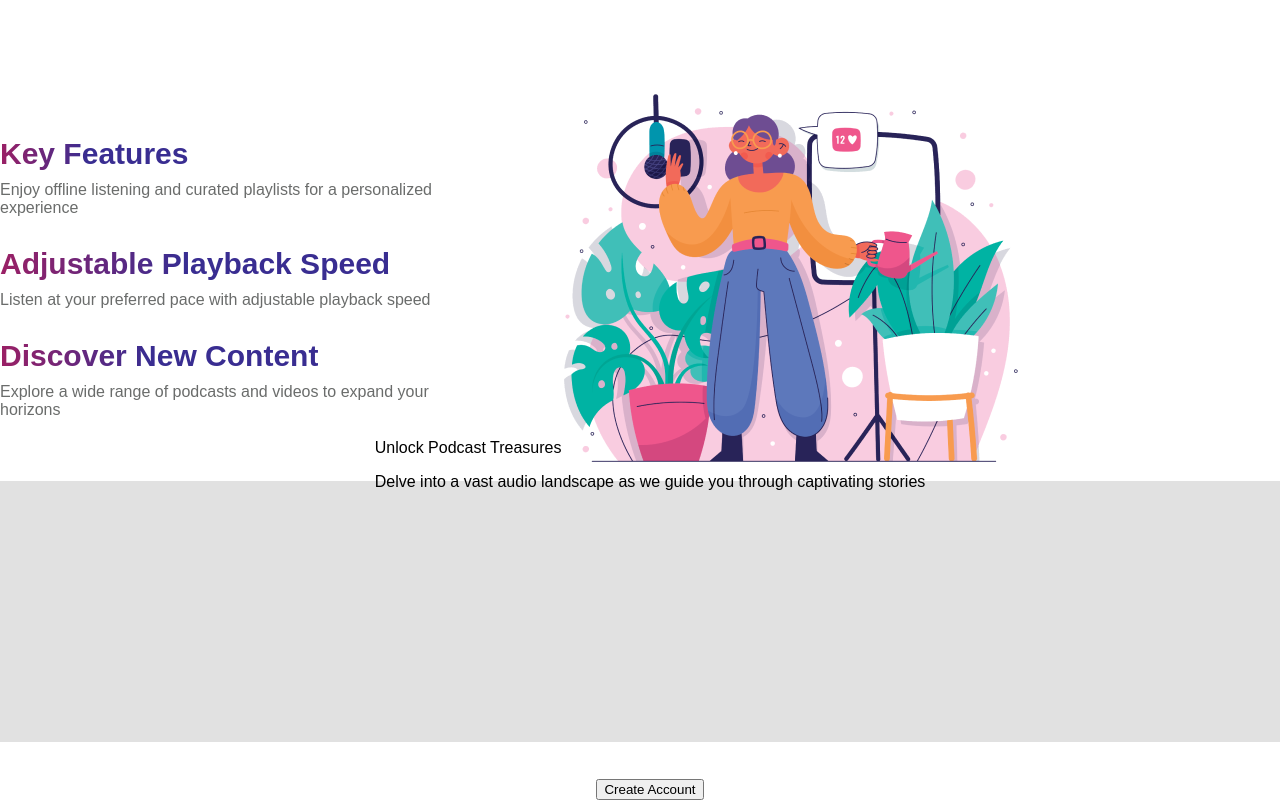
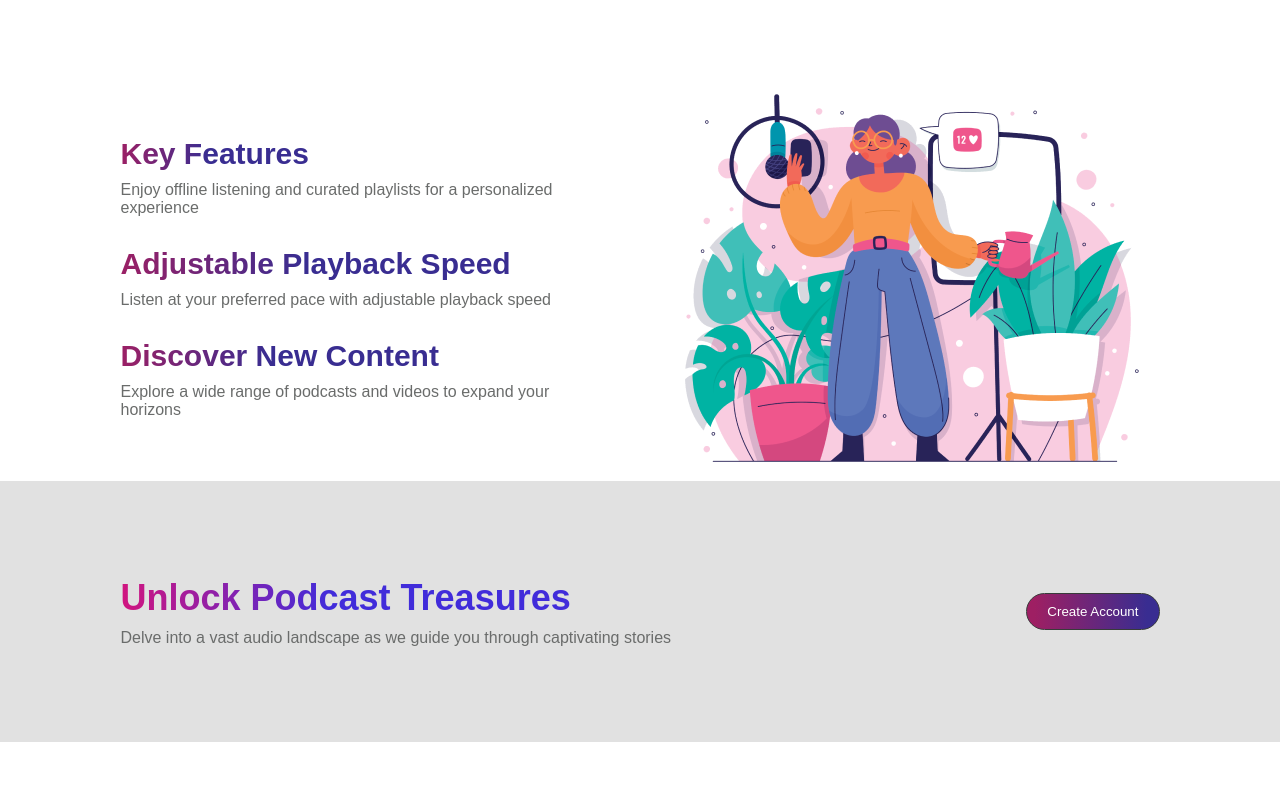
Before and after one commit to bekhzodallaev/milliy-podcast-app, a React (Create React App) app: page / in a window 1280 px wide. Shown: the part 1456-2256 px from the top of the page. After the commit the page ends 2198 px from the top, so only its background shows below. Built offline with nearby package versions, Linux system fonts and the light colour scheme; a web font is replaced by a local one.

Commit message:
Podcast treasure component

```diff
--- a/src/components/LandingPage/Home/PodcastTreasure/PodcastTreasure.css
+++ b/src/components/LandingPage/Home/PodcastTreasure/PodcastTreasure.module.css
@@ -1,24 +1,23 @@
-.podcast-treasure {
+.podcast_treasure {
   background: rgba(56, 59, 58, 0.15);
   display: flex;
-  width: 80rem;
   height: 15.0625rem;
   padding: 0.625rem;
-  /* flex-direction: column; */
+  flex-direction: column;
   justify-content: center;
   align-items: center;
   gap: 0.625rem;
-  /* flex-shrink: 0; */
+  flex-shrink: 0;
 }
 
-.main-container {
-  /* display: flex; */
+.main_container {
+  display: flex;
   width: 64.9375rem;
   justify-content: space-between;
   align-items: center;
 }
-/*
-.main-container-content {
+
+.main_container_content {
   display: flex;
   flex-direction: column;
   justify-content: center;
@@ -26,17 +25,31 @@
   gap: 0.625rem;
 }
 
-.unlock-treasure {
+.unlock_treasure {
   background: linear-gradient(90deg, #d1157f 0%, #412cda 46.47%);
   background-clip: text;
   -webkit-background-clip: text;
   -webkit-text-fill-color: transparent;
+  font-size: 2.25rem;
+  font-style: normal;
+  font-weight: 600;
+  line-height: normal;
+  margin: 0;
+  padding: 0;
 }
 
-.unlock-tresure-content {
+.unlock_tresure_content {
+  color: #6a6c6b;
+  font-size: 1rem;
+  font-style: normal;
+  font-weight: 500;
+  line-height: normal;
+  margin: 0;
+  padding: 0;
 }
 
-.create-account-button {
+.create_account_button {
+  color: #fff;
   display: flex;
   padding: 0.625rem 1.25rem;
   justify-content: center;
@@ -45,4 +58,4 @@
   border-radius: 3.9375rem;
   border: 0.5px solid var(--Black, #383b3a);
   background: linear-gradient(91deg, #9e1f63 6%, #392d91 90.82%);
-} */
+}
--- a/src/components/LandingPage/Home/PodcastTreasure/index.tsx
+++ b/src/components/LandingPage/Home/PodcastTreasure/index.tsx
@@ -1,20 +1,20 @@
-import React from "react";
-
-import "./PodcastTreasure.css";
+import classes from "./PodcastTreasure.module.css";
 
 const PodcastTreasure = () => {
   return (
-    <div className="podcast-treasure">
-      <div className="main-container">
-        <div className="main-container-content">
-          <p className="unlock-treasure">Unlock Podcast Treasures</p>
-          <p className="unlock-tresure-content">
+    <div className={classes.podcast_treasure}>
+      <div className={classes.main_container}>
+        <div className={classes.main_container_content}>
+          <p className={classes.unlock_treasure}>Unlock Podcast Treasures</p>
+          <p className={classes.unlock_tresure_content}>
             Delve into a vast audio landscape as we guide you through
             captivating stories
           </p>
         </div>
         <div>
-          <button className="create-account-button">Create Account</button>
+          <button className={classes.create_account_button}>
+            Create Account
+          </button>
         </div>
       </div>
     </div>
--- /dev/null
+++ b/src/types/styles.d.ts
@@ -0,0 +1 @@
+declare module "*.css";
```
